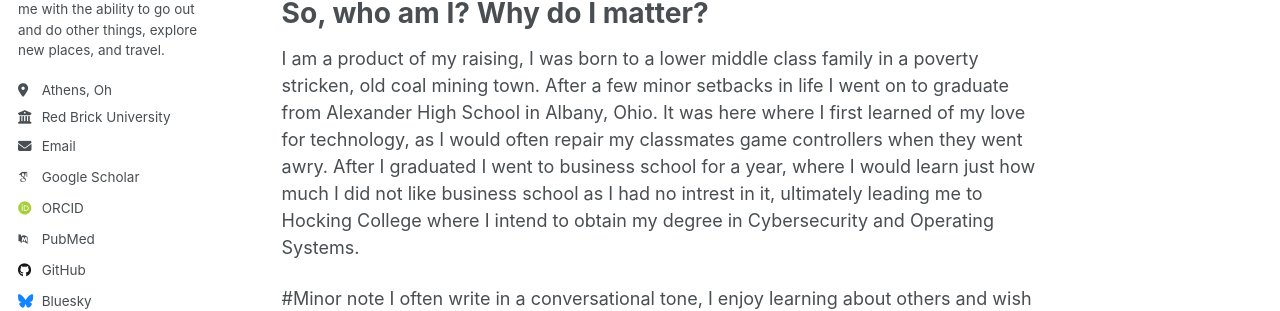
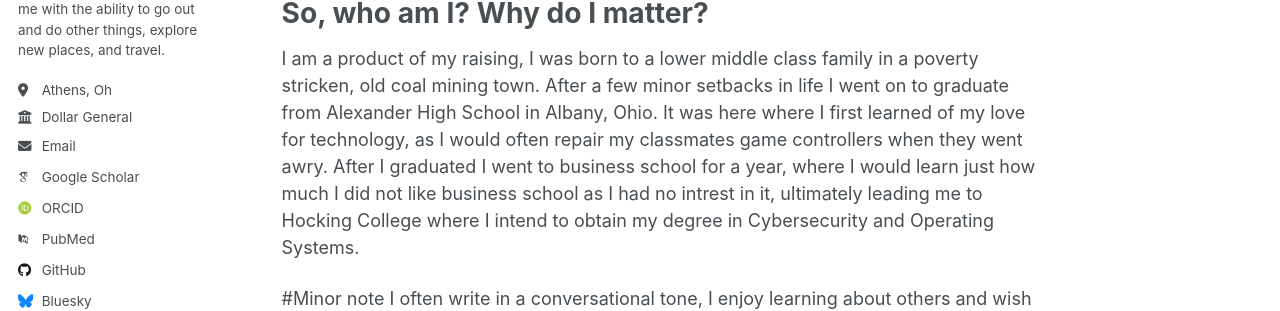
Before and after one commit to Smith-Ryan1/Ryan-Smith-Portfolio, a Jekyll site: the page built from _pages/about.md, in a window 1280 px wide. Shown: the part 377-688 px from the top of the page. Built offline with Jekyll 4.4.1, drawn with Linux system fonts in a browser that asks for light colours; some web fonts are replaced; a script that is not in the unit is left out.

Commit message:
Update _config.yml

```diff
--- a/_config.yml
+++ b/_config.yml
@@ -27,7 +27,7 @@ author:
   pronouns         : # example: "she/her"
   bio              : "I am an appalachian citizen with goals of leaving, soon. I hope cybersecurity provides me with the ability to go out and do other things, explore new places, and travel."
   location         : "Athens, Oh"
-  employer         : "Red Brick University"
+  employer         : "Dollar General"
   uri              : # URL
   email            : "sryan5022@gmail.com"
 
@@ -53,7 +53,7 @@ author:
 
   # Social media
   artstation       : # Username
-  bluesky          : "bsky.app" # Replace this with you Bluesky username
+  bluesky          : "" # Replace this with you Bluesky username
   facebook         : # Username
   flickr           : # Username
   foursquare       : # Username
```
